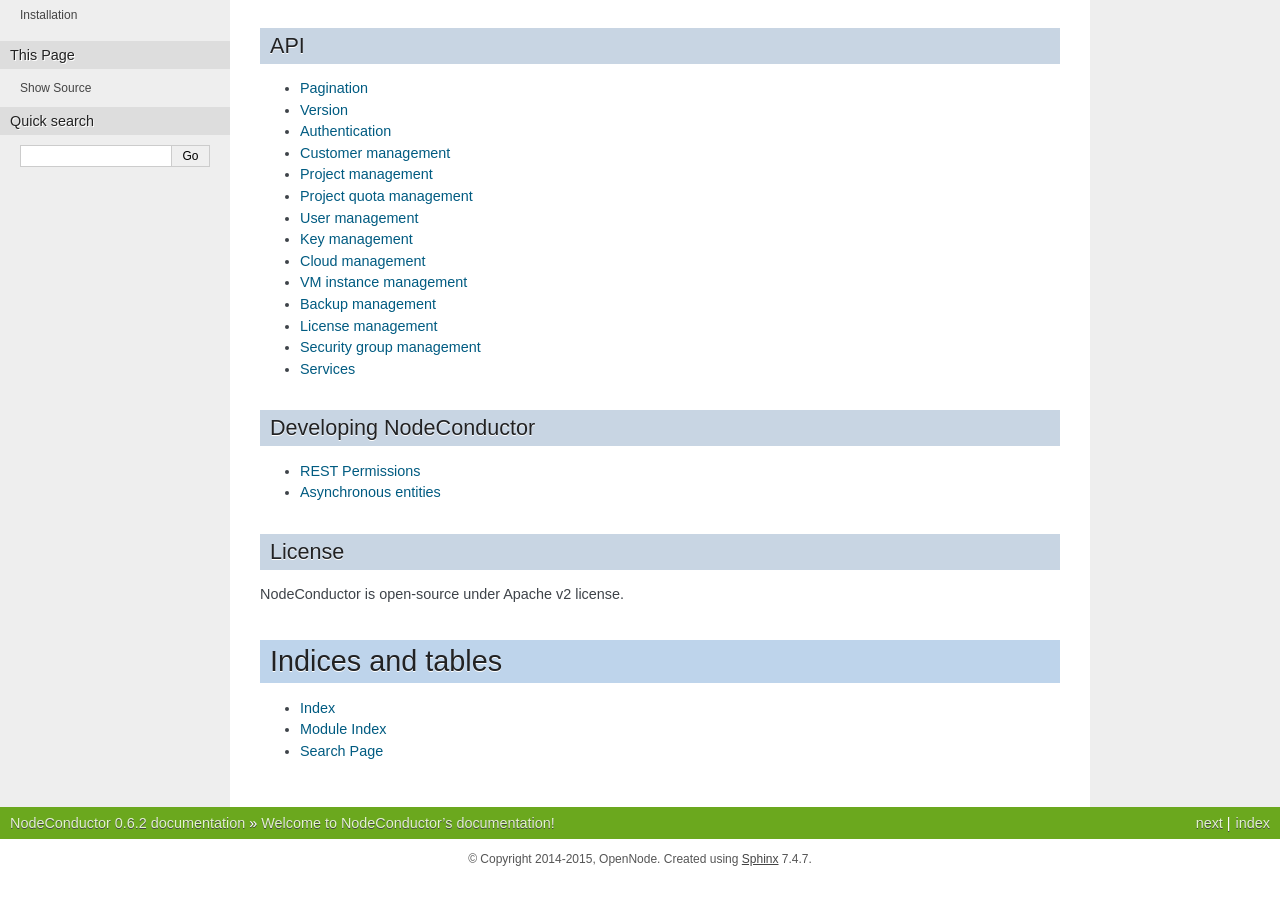
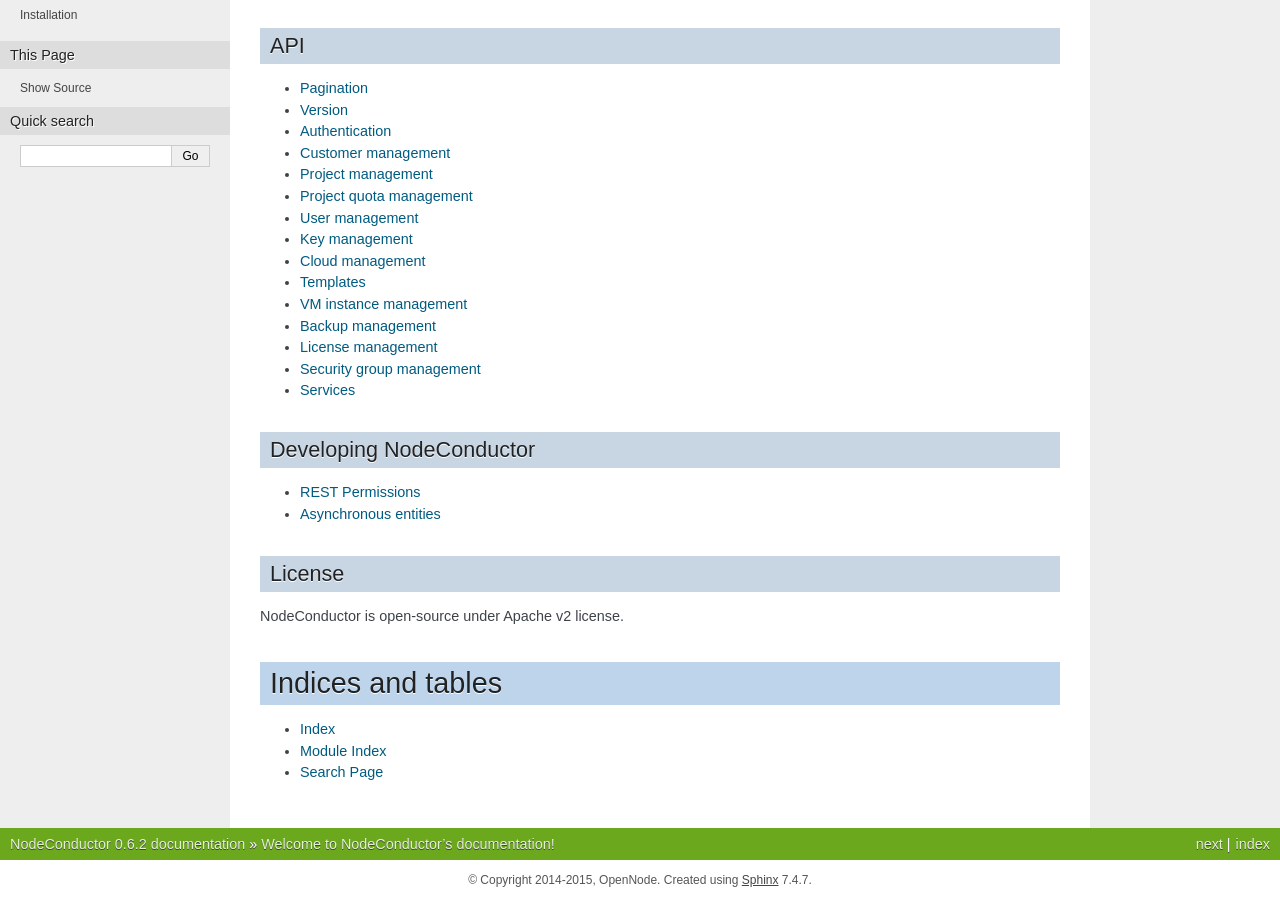
Before and after one commit to opennode/waldur-core, a Sphinx documentation site: the page built from docs/index.rst, in a window 1280 px wide and 900 px high, scrolled down 588 px. Built offline with Sphinx 7.4.7, drawn with Linux system fonts in a browser that asks for light colours; before the commit the page ends 1467 px from its top, so only the background shows below that.

Commit message:
Include templates docs in the index

```diff
--- a/docs/api/api.rst
+++ b/docs/api/api.rst
@@ -43,6 +43,11 @@
 
 .. include:: cloud.rst
 
+Templates
+=========
+
+.. include:: template.rst
+
 VM instance management
 ======================
 
@@ -63,7 +68,6 @@
 
 .. include:: security_group.rst
 
-
 Services
 ========
 
```
